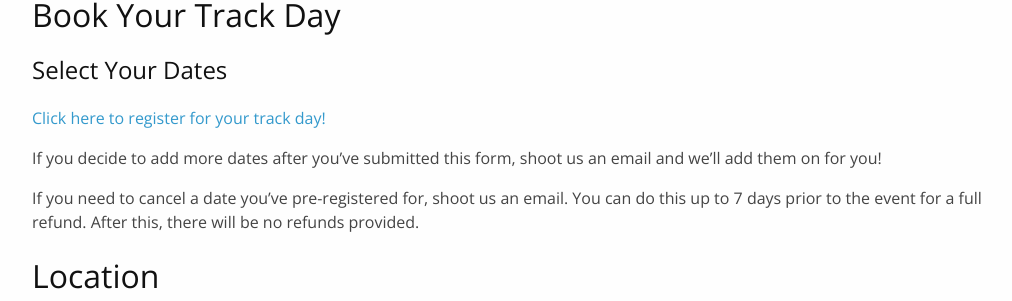
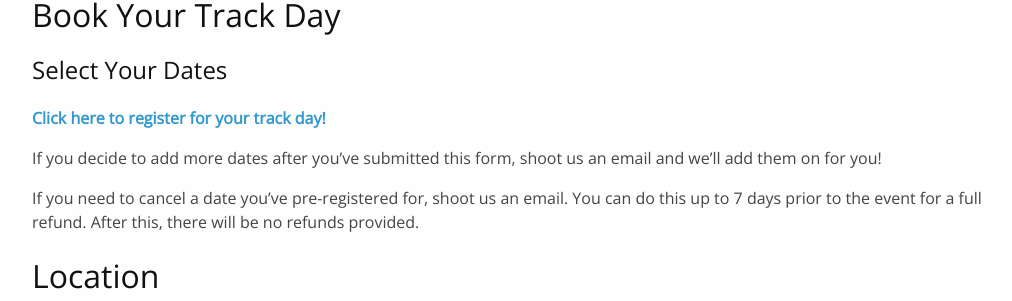
Before and after one commit to kwsportracing/site, a Jekyll site: the page built from docs/dates.md, in a window 1280 px wide and 900 px high, scrolled down 575 px. Shown: the part 149-450 px from the top of the window, without its empty margins (128-1140 px from the left). Built offline with Jekyll 4.4.1, drawn with Linux system fonts in a browser that asks for light colours; nearby versions of some CDN libraries.

Commit message:
Bold again

```diff
--- a/docs/dates.md
+++ b/docs/dates.md
@@ -30,7 +30,7 @@
 
 ### Select Your Dates
 
-[Click here to register for your track day!](https://docs.google.com/forms/d/e/1FAIpQLSfXxoXyAZj-RoIbvjBm7NQ-eV_sfsFmA6GQai8sVlSCH0KQDw/viewform)
+**[Click here to register for your track day!](https://docs.google.com/forms/d/e/1FAIpQLSfXxoXyAZj-RoIbvjBm7NQ-eV_sfsFmA6GQai8sVlSCH0KQDw/viewform)**
 
 If you decide to add more dates after you've submitted this form, shoot us an email and we'll add them on for you!
 
```
